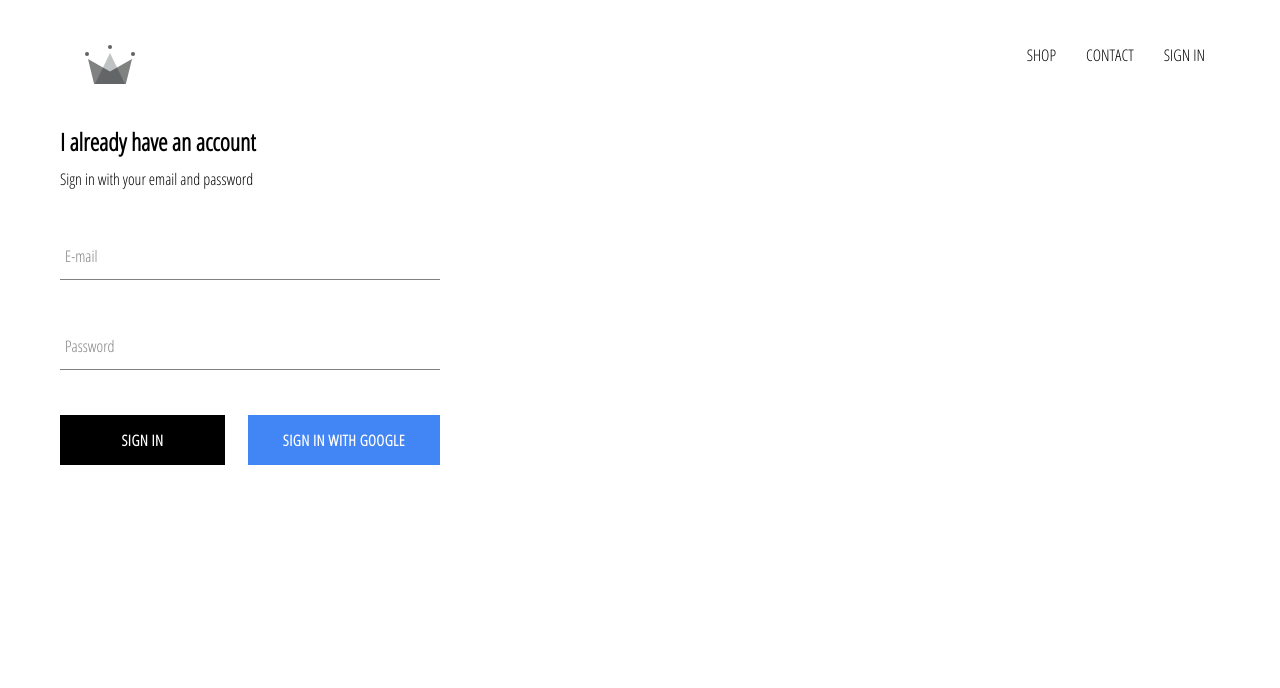
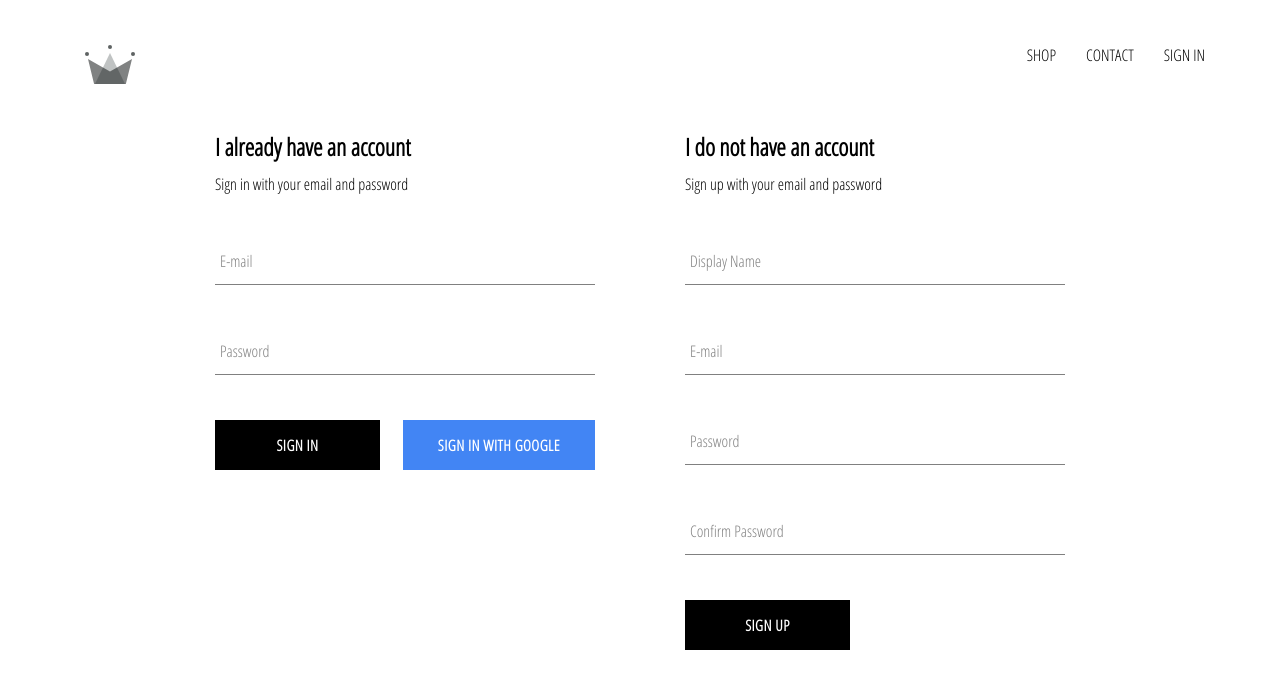
Before and after one commit to SipiZork/crown-clothing, a React (Create React App) app: page /signin in a window 1280 px wide. Shown: the top 688 px of the page. Built offline with nearby package versions, Linux system fonts and the light colour scheme; no server answers.

Commit message:
implemented firebase utils included ability to store aut users into our firestore databse

```diff
--- a/src/App.js
+++ b/src/App.js
@@ -5,7 +5,7 @@ import HomePage from './pages/homepage/homepage.component'
 import Header from './components/header/header.component'
 import ShopPage from './pages/shop/shop.component'
 import SignInAndSignUpPage from './pages/sign-in-and-sign-up/sign-in-and-sign-up-component'
-import {auth} from './firebase/firebase.utils'
+import { auth, createUserProfileDocument} from './firebase/firebase.utils'
 
 import './App.css'
 
@@ -14,16 +14,39 @@ class App extends React.Component {
     super(props);
 
     this.state = {
-      currentUser: null
+      currentUser: null,
+      loaded: false
     }
   }
 
   unsubscribeFromAuth = null;
 
   componentDidMount() {
-    this.unsubscribeFromAuth = auth.onAuthStateChanged(user => {
-      this.setState({ currentUser: user })
+    this.unsubscribeFromAuth = auth.onAuthStateChanged(async userAuth => {
+      if (userAuth) {
+        const userRef = await createUserProfileDocument(userAuth)
+
+        userRef.onSnapshot(snapShot => {
+          this.setState({
+            currentUser: {
+              id: snapShot.id,
+              ...snapShot.data()
+            },
+            loaded: true
+          })
+          console.log(this.state)
+        })
+      } else {
+        this.setState({ currentUser: userAuth })
+      }
     })
+  }
+
+  componentDidUpdate() {
+    const {currentUser, loaded} = this.state
+    if(currentUser === null && !loaded) {
+      this.setState({ loaded: true })
+    }
   }
 
   componentWillUnmount() {
@@ -33,7 +56,7 @@ class App extends React.Component {
   render() {
     return (
       <div>
-        <Header currentUser={this.state.currentUser}/>
+        <Header currentUser={this.state.currentUser} loaded={this.state.loaded} />
         <Switch>
           <Route exact path='/' component={HomePage} />
           <Route exact path='/shop' component={ShopPage} />
--- a/src/components/header/header.component.jsx
+++ b/src/components/header/header.component.jsx
@@ -1,11 +1,11 @@
 import React from 'react'
 import { Link } from 'react-router-dom'
-import {auth} from '../../firebase/firebase.utils'
+import { auth } from '../../firebase/firebase.utils'
 
 import { ReactComponent as Logo } from '../../assets/crown.svg'
 import './header.styles.scss'
 
-const Header = ({ currentUser }) => (
+const Header = ({ currentUser, loaded }) => (
   <div className="header">
     <Link className="logo-container" to="/">
        <Logo className="logo" />
@@ -16,8 +16,18 @@ const Header = ({ currentUser }) => (
       {
         currentUser ?
           <div className="option" onClick={() => auth.signOut()}>SIGN OUT</div>
-          :
-          <Link className="option" to="/signin">SIGN IN</Link>
+          : loaded ?
+            <Link className="option" to="/signin">SIGN IN</Link>
+            : <div className="option loader">
+                <div className="loading">
+                  <span style={{ '--i': 1 }}></span>
+                  <span style={{ '--i': 2 }}></span>
+                  <span style={{ '--i': 3 }}></span>
+                  <span style={{ '--i': 4 }}></span>
+                  <span style={{ '--i': 5 }}></span>
+                  <span style={{ '--i': 6 }}></span>
+                </div>
+            </div>
       }
     </div>
     </div>
--- a/src/components/header/header.styles.scss
+++ b/src/components/header/header.styles.scss
@@ -25,6 +25,49 @@
     .option {
       padding: 15px;
       cursor: pointer;
+
+      &.loader {
+        width: 80px;
+        height: 25px;
+        padding: 0;
+      }
     }
+
+    .loading {
+      position: relative;
+      width: 100%;
+      height: 100%;
+
+      span {
+        position: absolute;
+        top: 0;
+        left: 0;
+        width: 100%;
+        height: 100%;
+        display: block;
+        animation: loading 2s ease-in-out infinite;
+        animation-delay: calc(.1s * var(--i));
+
+        &:before {
+          content: '';
+          position: absolute;
+          top: 0;
+          left: calc(50% - 1.5px);
+          width: 3px;
+          height: 3px;
+          border-radius: 50%;
+          background: #000;
+        }
+      }
+    }
+
   }
 }
+
+@keyframes loading {
+  0% {
+    transform: rotate(0deg);
+  } 60%, 100% {
+    transform: rotate(360deg);
+  }
+}
--- /dev/null
+++ b/src/components/sign-up/sign-up.component.jsx
@@ -0,0 +1,100 @@
+import React from 'react'
+
+import FormInput from '../form-input/form-input.component'
+import CustomButton from '../custom-button/custom-button.components'
+
+import { auth, createUserProfileDocument } from '../../firebase/firebase.utils'
+
+import './sign-up.styles.scss'
+
+class SignUp extends React.Component {
+  constructor(props) {
+    super(props);
+
+    this.state = {
+      displayName: '',
+      email: '',
+      password: '',
+      confirmPassword: ''
+    }
+  }
+
+  handleSubmit = async event => {
+    event.preventDefault()
+
+    const { displayName, email, password, confirmPassword } = this.state
+
+    if (password !== confirmPassword) {
+      alert("Passwords don't match")
+      return
+    }
+
+    try {
+      const { user } = await auth.createUserWithEmailAndPassword(email, password)
+
+      await createUserProfileDocument(user, { displayName })
+
+      this.setState({
+        displayName: '',
+        email: '',
+        password: '',
+        confirmPassword: ''
+      })
+    } catch (error) {
+      console.log(error);
+    }
+  }
+
+  handleChange = event => {
+    const { name, value } = event.target
+    this.setState({ [name]: value })
+  }
+
+  render() {
+    const { displayName, email, password, confirmPassword } = this.state
+    return (
+      <div className="sign-up">
+        <h2 className="title">I do not have an account</h2>
+        <span>Sign up with your email and password</span>
+        <form className="sign-up-form" onSubmit={this.handleSubmit}>
+          <FormInput
+            type="text"
+            name="displayName"
+            value={displayName}
+            onChange={this.handleChange}
+            label="Display Name"
+            required
+          />
+          <FormInput
+            type="text"
+            name="email"
+            value={email}
+            onChange={this.handleChange}
+            label="E-mail"
+            required
+            />
+          <FormInput
+            type="password"
+            name="password"
+            value={password}
+            onChange={this.handleChange}
+            label="Password"
+            required
+          />
+          <FormInput
+            type="password"
+            name="confirmPassword"
+            value={confirmPassword}
+            onChange={this.handleChange}
+            label="Confirm Password"
+            required
+          />
+          <CustomButton type="submit">SIGN UP</CustomButton>
+        </form>
+      </div>
+    )
+  }
+
+}
+
+export default SignUp
--- /dev/null
+++ b/src/components/sign-up/sign-up.styles.scss
@@ -0,0 +1,9 @@
+.sign-up {
+  display: flex;
+  flex-direction: column;
+  width: 380px;
+
+  .title {
+    margin: 10px 0 ;
+  }
+}
--- a/src/firebase/firebase.utils.js
+++ b/src/firebase/firebase.utils.js
@@ -12,6 +12,31 @@ const config = {
   appId: "1:912995924515:web:48471730d9cb09382e4f96"
 }
 
+export const createUserProfileDocument = async (userAuth, additionalData) => {
+  if (!userAuth) return
+
+  const userRef = firestore.doc(`users/${userAuth.uid}`);
+
+  const snapShot = await userRef.get()
+  if (!snapShot.exists) {
+    const { displayName, email } = userAuth
+    const createdAt = new Date()
+
+    try {
+      await userRef.set({
+        displayName,
+        email,
+        createdAt,
+        ...additionalData
+      })
+    } catch(error) {
+      console.log('error creating user' + error.message)
+    }
+  }
+
+  return userRef
+}
+
 firebase.initializeApp(config)
 
 export const auth = firebase.auth()
--- a/src/pages/sign-in-and-sign-up/sign-in-and-sign-up-component.jsx
+++ b/src/pages/sign-in-and-sign-up/sign-in-and-sign-up-component.jsx
@@ -1,12 +1,14 @@
 import React from 'react'
 
 import SignIn from '../../components/sign-in/sign-in.component'
+import SignUp from '../../components/sign-up/sign-up.component'
 
 import './sign-in-and-sign-up.styles.scss'
 
 const SignInAndSignUpPage = () => (
   <div className="sign-in-and-sign-up">
     <SignIn />
+    <SignUp />
   </div>
 )
 
--- a/src/pages/sign-in-and-sign-up/sign-in-and-sign-up.styles.scss
+++ b/src/pages/sign-in-and-sign-up/sign-in-and-sign-up.styles.scss
@@ -0,0 +1,6 @@
+.sign-in-and-sign-up {
+  width: 850px;
+  display: flex;
+  justify-content: space-between;
+  margin: 30px auto;
+}
```
